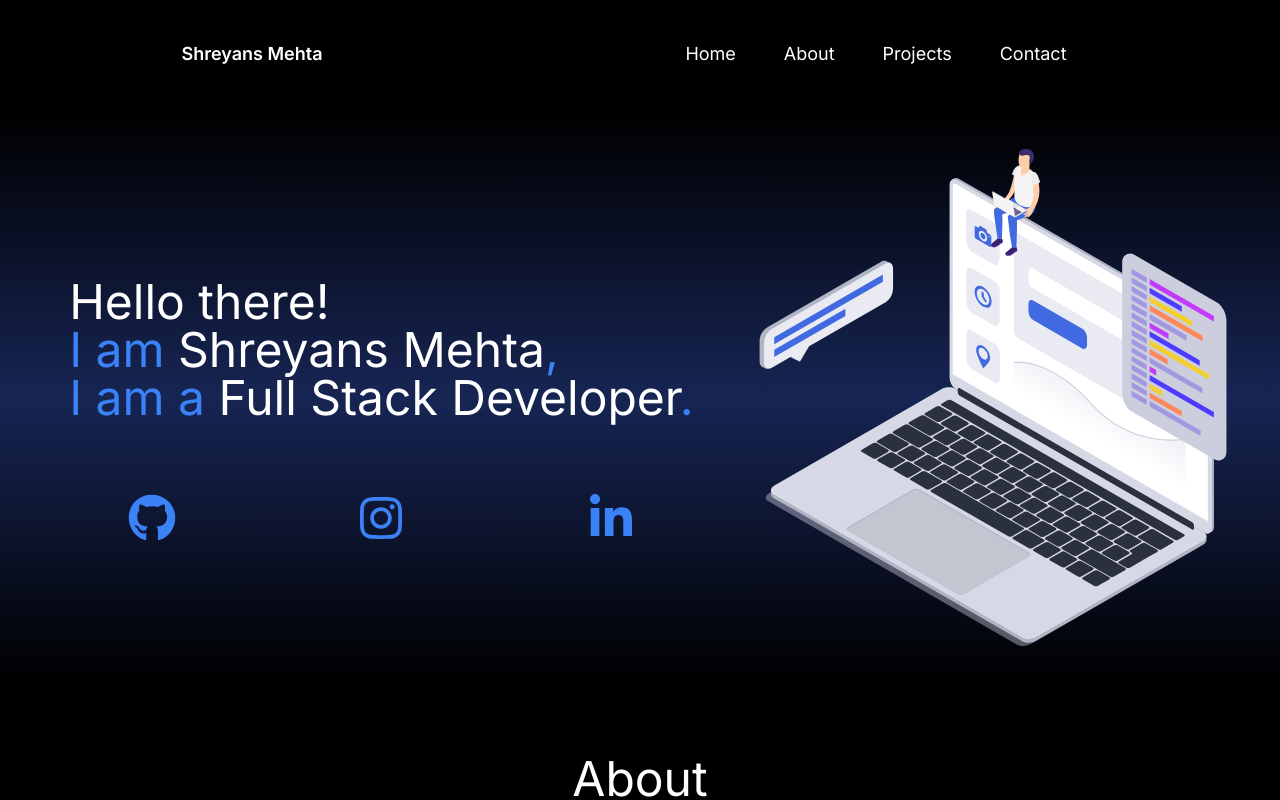
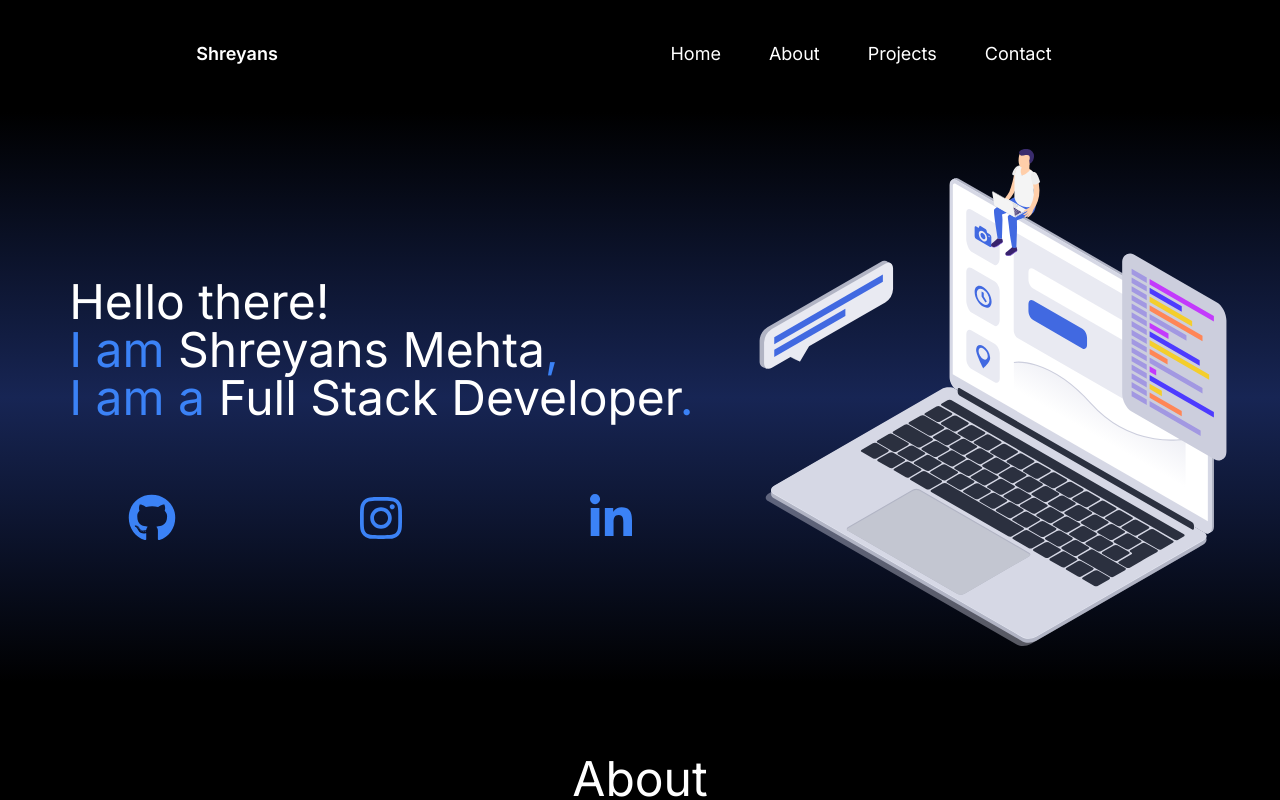
Before and after one commit to mehtashreyans3602/shreyansmehta, a Next.js app: page / in a window 1280 px wide. Shown: the top 800 px of the page. Built offline with nearby package versions, Linux system fonts and the light colour scheme.

Commit message:
Update Navbar.jsx

```diff
--- a/components/Navbar.jsx
+++ b/components/Navbar.jsx
@@ -6,7 +6,7 @@ const navbar = () => {
     return (<>
         <div style={{ maxWidth: '100%' }} className="fixed top-0 drop-shadow-lg backdrop-blur-2xl w-full">
             <div className="flex justify-around p-4 items-center text-lg backdrop-blur-2xl text-white">
-                <div><a href="/"><span className=" font-semibold">Shreyans Mehta</span></a></div>
+                <div><a href="/"><span className=" font-semibold">Shreyans</span></a></div>
                 <div className="hidden md:block">
                     <div className="flex justify-between  text-white m-2 backdrop-blur-2xl ">
                         <a className="mx-2 hover:bg-gray-500 p-4 rounded " href="/">Home</a>
```
